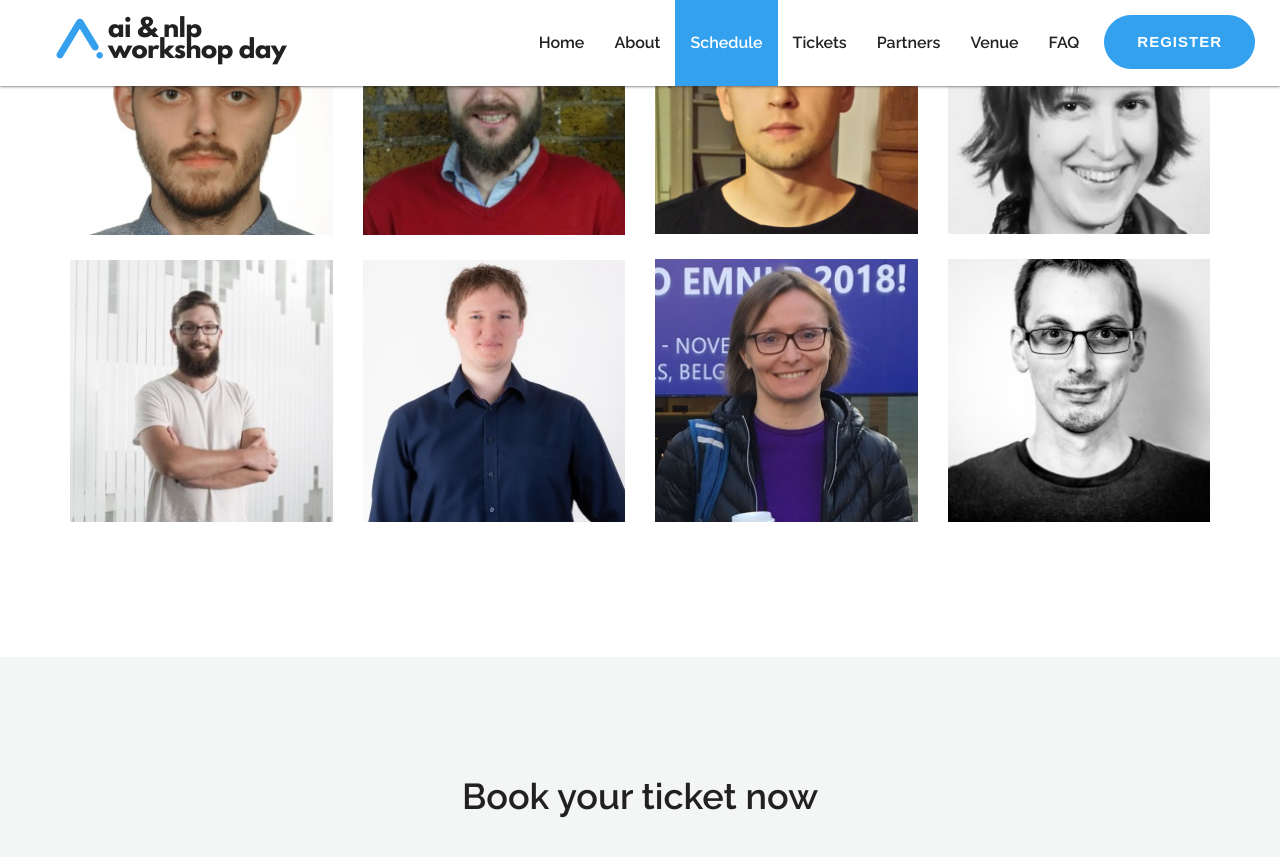
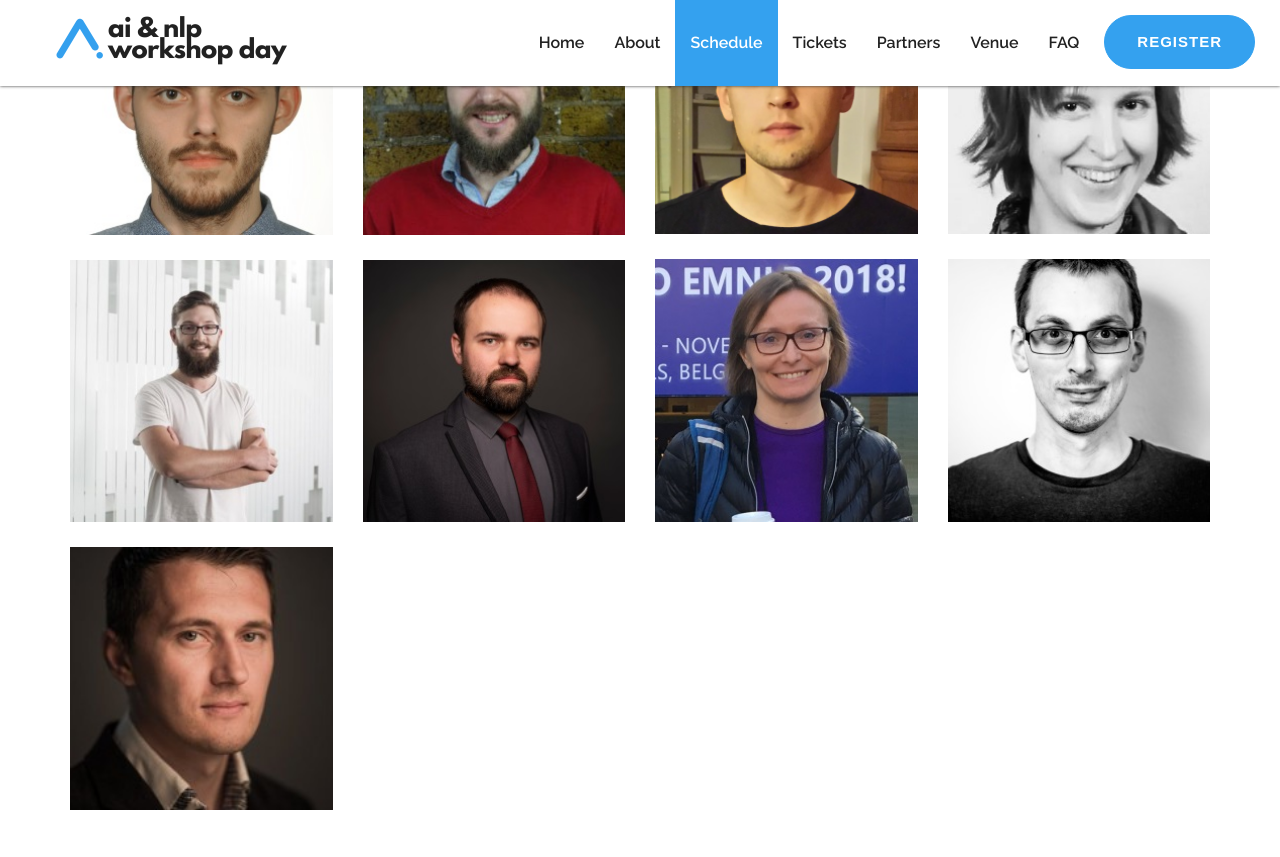
Before and after one commit to nlpday/nlpday-19, a Jekyll site: the page built from index.html, in a window 1280 px wide and 900 px high, scrolled down 5068 px. Shown: the top 857 px of the window. Built offline with Jekyll 4.4.1, drawn with Linux system fonts in a browser that asks for light colours; nearby versions of some CDN libraries; library files that are not in the unit come from our copies.

Commit message:
speakers

```diff
--- a/_includes/index/speakers.html
+++ b/_includes/index/speakers.html
@@ -63,10 +63,25 @@
 ">
                                             <div class="speaker-box">
                                                 <div class="img-block">
-                                                    <img src="assets/img/speaker/rszmit.jpg" alt="" class="img-responsive">
+                                                    <img src="assets/img/speaker/kmajek.jpg" alt="" class="img-responsive">
                                                 </div>
                                                 <div class="speaker-info">
-                                                    <h4>Radosław Szmit</h4>
+                                                    <h4>Karol Majek</h4>
+                                                    <p>Organizer of Warsaw Self-Driving Cars regular meetups</p>
+                                                    <ul class="list-inline speaker-social">
+                                                    </ul>
+                                                </div>
+                                            </div>
+                                        </div>
+                                        <div class="col-md-6 col-sm-6" style="
+">
+                                            <div class="speaker-box">
+                                                <div class="img-block">
+                                                    <img src="assets/img/speaker/mm.jpg" alt="" class="img-responsive">
+                                                </div>
+                                                <div class="speaker-info">
+                                                    <h4>Michał Marcińczuk</h4>
+                                                    <p>Wrocław University of Technology</p>
                                                     <ul class="list-inline speaker-social">
                                                     </ul>
                                                 </div>
```
